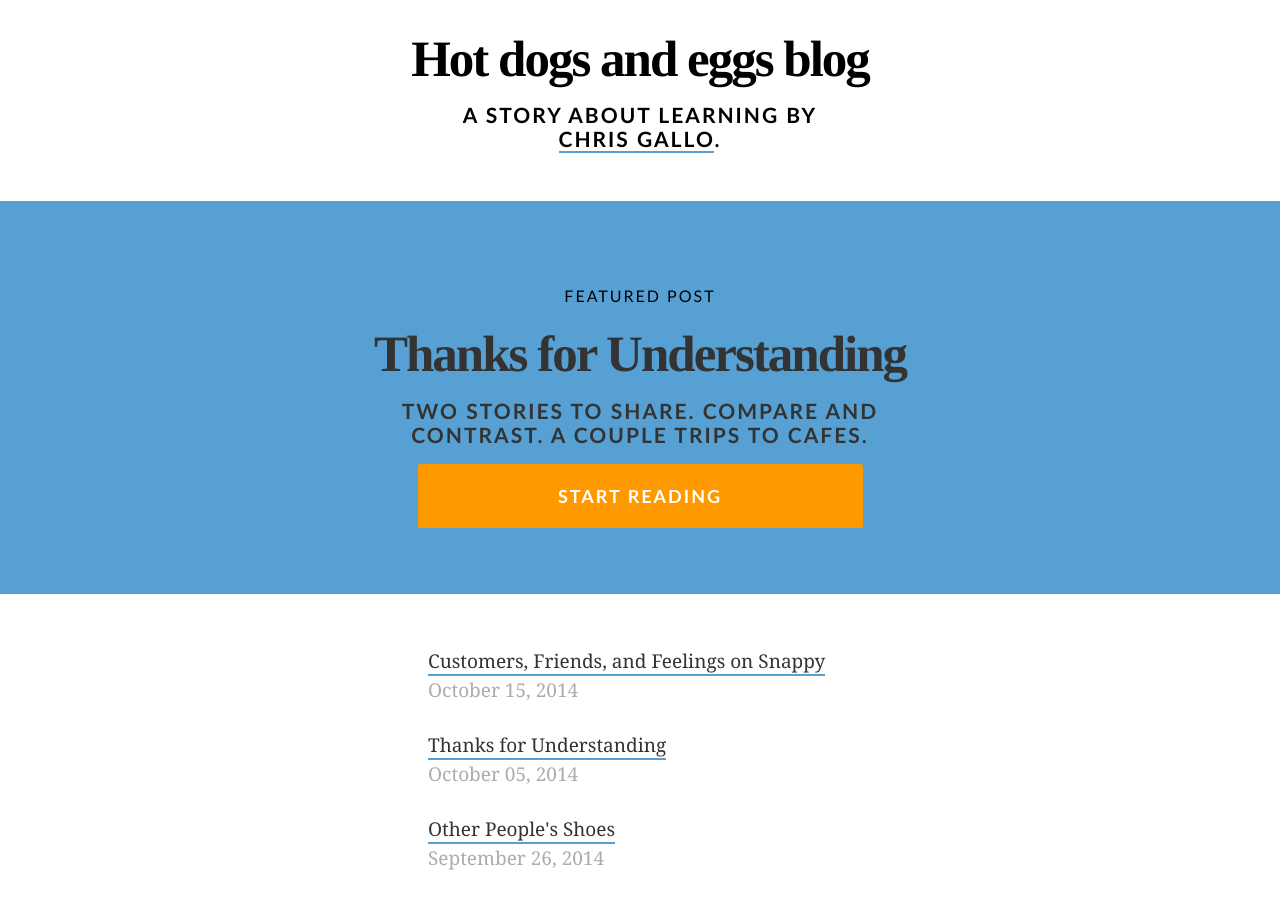
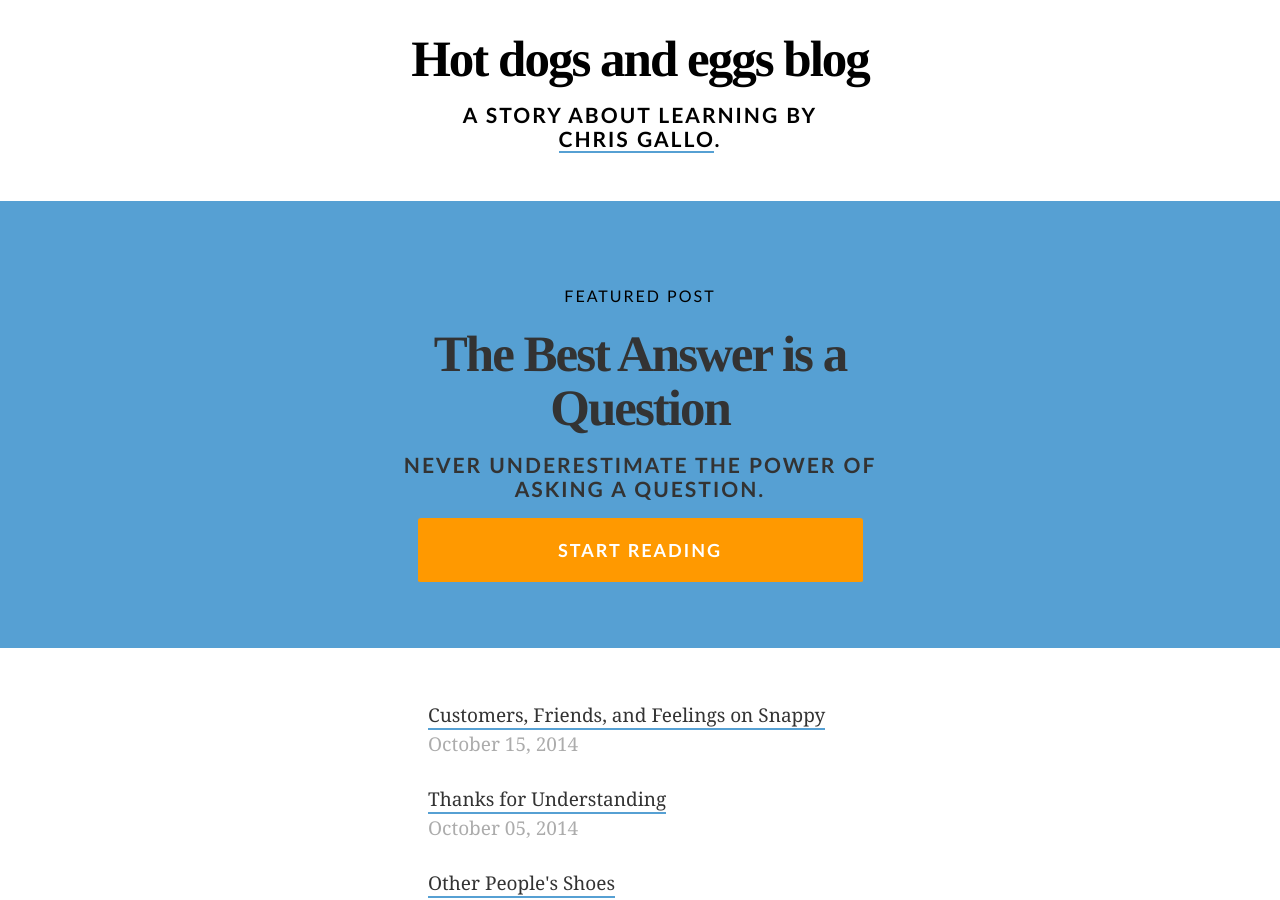
Before and after one commit to gallochris/writing, a Jekyll site: the page built from index.html, in a window 1280 px wide and 900 px high. Built offline with Jekyll 4.4.1, drawn with Linux system fonts in a browser that asks for light colours; Markdown is read by kramdown in place of the engine named in the settings; the list of posts is cut into pages by our own code.

Commit message:
new feature

```diff
--- a/index.html
+++ b/index.html
@@ -13,10 +13,10 @@ title: Blog | Chris Gallo
   <div class="unc">
     <div class="rasheedwallace">
       <h4>Featured Post</h4>
-      <h1>Thanks for Understanding</h1>
-      <h2 style="color: #333;">Two stories to share. Compare and contrast. A couple trips to cafes.</h2>
+      <h1>The Best Answer is a Question</h1>
+      <h2 style="color: #333;">Never underestimate the power of asking a question.</h2>
 
-          <a style="text-align: center; text-transform: uppercase;" href="http://blog.hotdogsandeggs.com/featured/2014/10/05/thanks-for-understanding/" class="bellybutton" >Start Reading</a>
+          <a style="text-align: center; text-transform: uppercase;" href="http://blog.hotdogsandeggs.com/2014/05/12/ask-questions/" class="bellybutton" >Start Reading</a>
 
     </div>
     </div>
```
